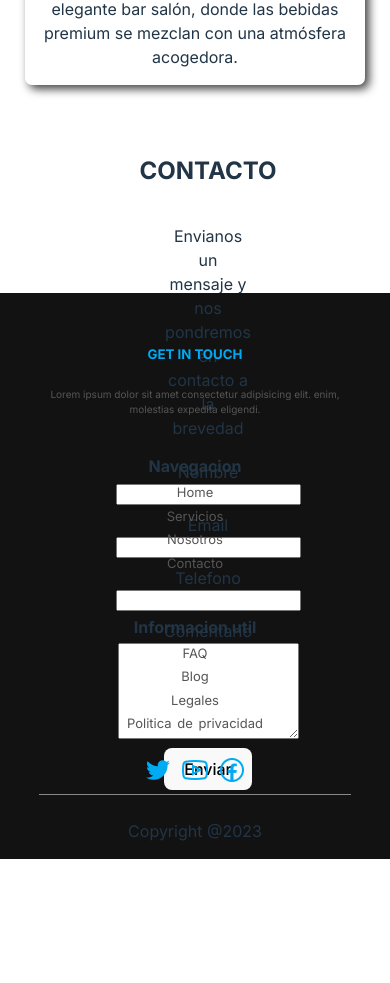
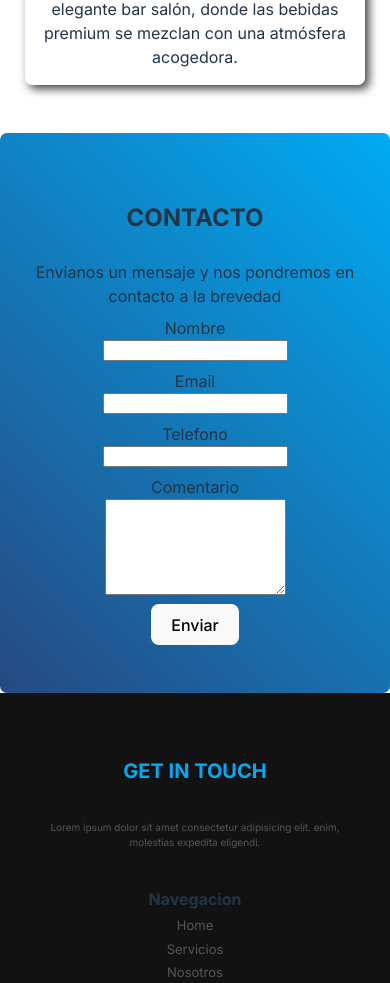
Before and after one commit to RodrigoPrograma/Hotel-Webpage, a React (Vite) app: page / in a window 390 px wide. Shown: the part 4820-5803 px from the top of the page. Before the commit the page ends 5679 px from the top, so only its background shows below. Built offline with nearby package versions, Linux system fonts and the light colour scheme; a web font is replaced by a local one.

Commit message:
Fixed form for mobile devices

```diff
--- a/src/assets/styles/Form.css
+++ b/src/assets/styles/Form.css
@@ -8,6 +8,7 @@
   align-items: center;
   border-radius: 7px;
   height: 37vw;
+  padding: 15px;
 }
 .Nombre,.Email,.Comentario,.Numero{
   margin: 4px 1px;
@@ -22,12 +23,17 @@
   margin-top: 5px;
 }
 
-/*
-@media (min-width:768px) {
+
+@media (max-width:768px) {
   .formulario{
-    height: 45vw;
-    margin: 1rem 6rem;
+    height: 136vw;
+    margin: 0;
     justify-content: center;
   }
+  .formParagraph{
+    margin: 4px 10px;
+  }
+  .get{
+    font-size: 20px;
+  }
 }
-*/
```
